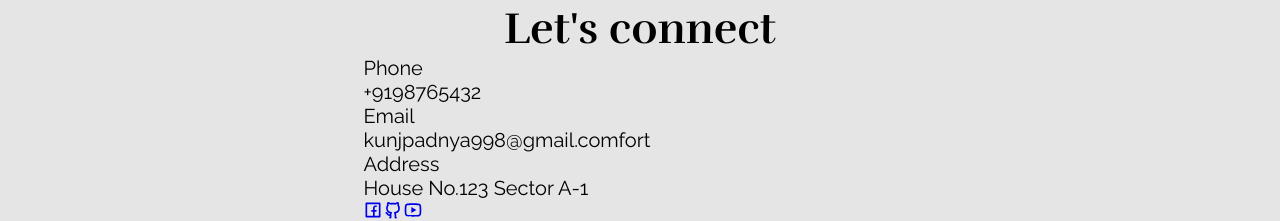
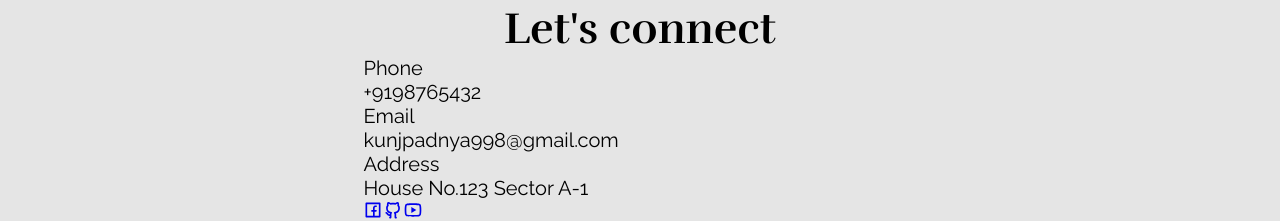
Before and after one commit to kunj-pandya/react-mini-projects, a React (Vite) app in the folder luxora-real-estate/: page / in a window 1280 px wide. Shown: the part 4160-4381 px from the top of the page. Built offline with nearby package versions, Linux system fonts and the light colour scheme; a web font is replaced by a local one.

Commit message:
fixed typo in email

```diff
--- a/luxora-real-estate/src/subComponents/Contact.jsx
+++ b/luxora-real-estate/src/subComponents/Contact.jsx
@@ -1,6 +1,7 @@
 import React from "react";
 import { Link } from "react-router-dom";
 import { RiFacebookBoxLine, RiYoutubeLine, RiGithubLine } from "react-icons/ri";
+
 const SubContact = () => {
     return (
         <>
@@ -14,7 +15,7 @@ const SubContact = () => {
                         </div>
                         <div>
                             <p>Email</p>
-                            <span>kunjpadnya998@gmail.comfort</span>
+                            <span>kunjpadnya998@gmail.com</span>
                         </div>
                         <div>
                             <p>Address</p>
```
